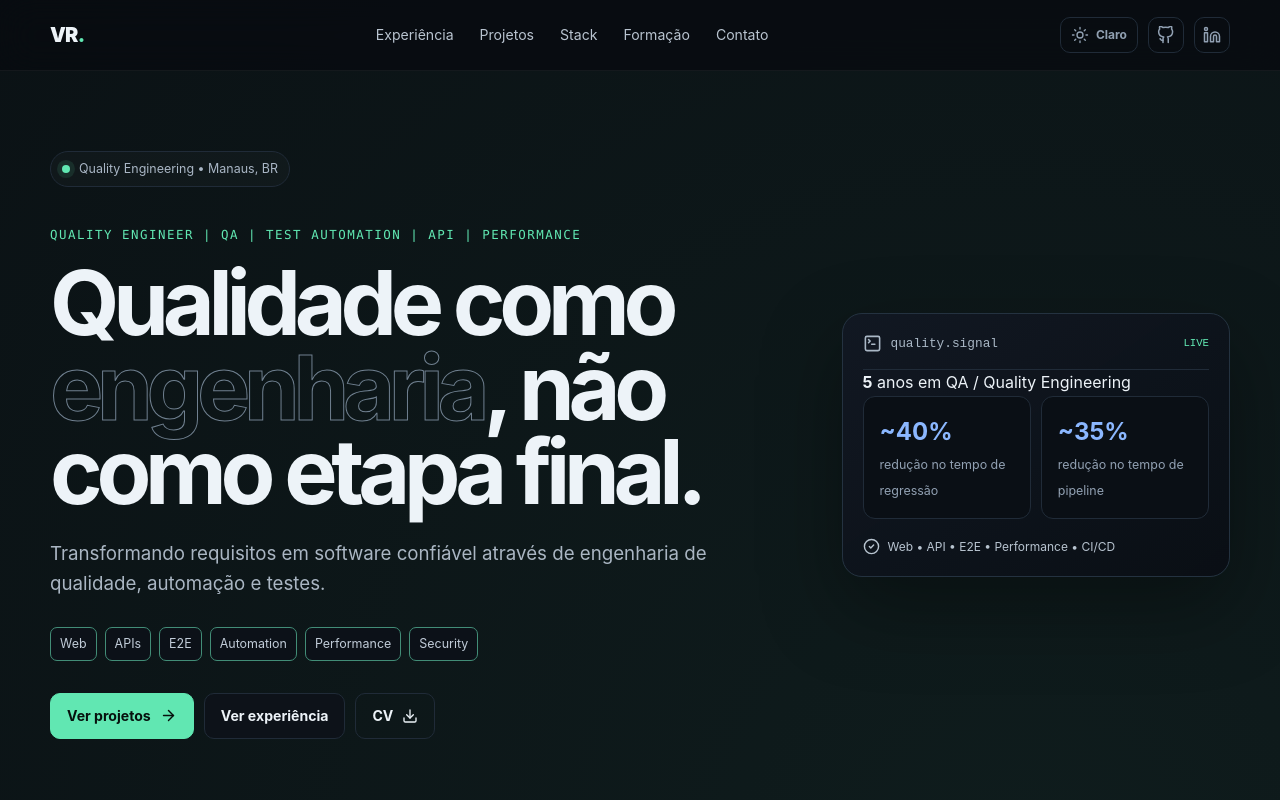
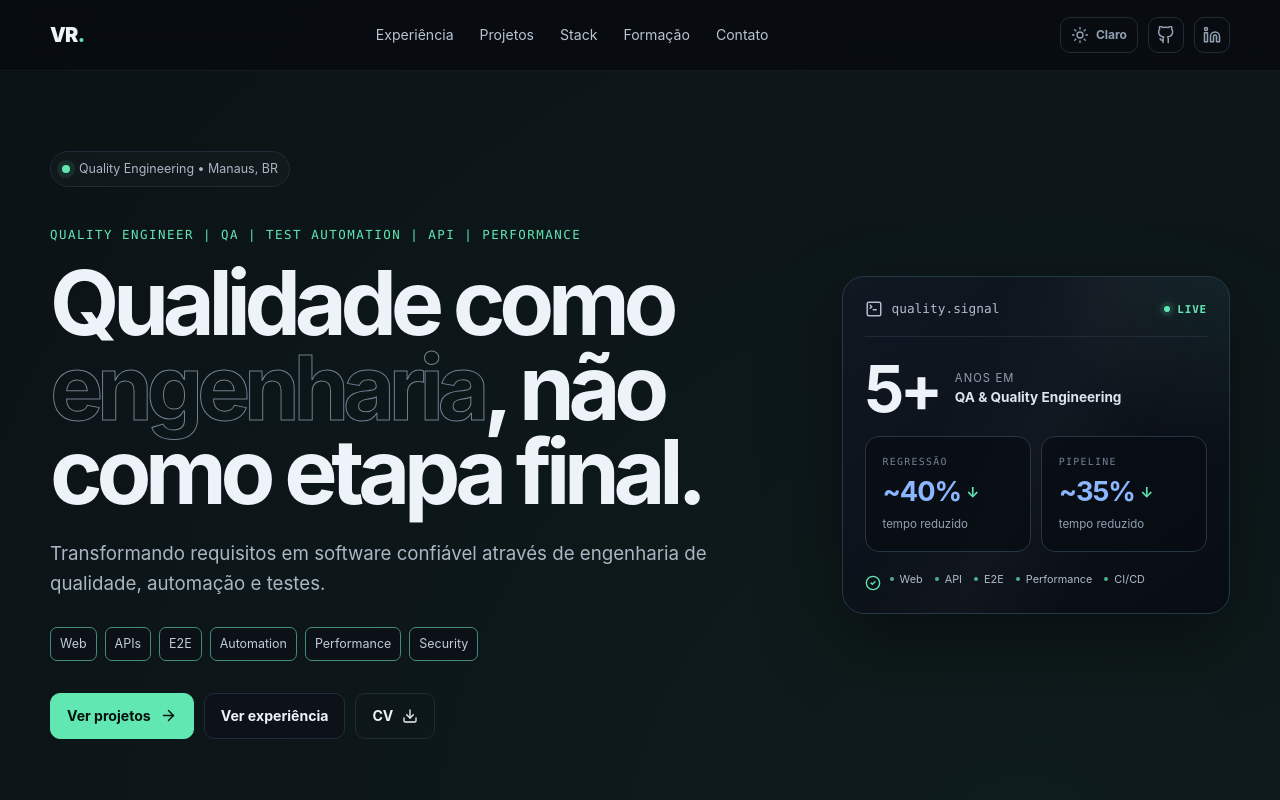
Before and after one commit to vandersoncr/quality-engineer-vcr-portfolio, a Next.js app: page / in a window 1280 px wide. Shown: the top 800 px of the page. Built offline with nearby package versions, Linux system fonts and the light colour scheme.

Commit message:
fix: update card

```diff
--- a/src/app/page.tsx
+++ b/src/app/page.tsx
@@ -12,9 +12,12 @@ import {
   Sparkles,
   TerminalSquare,
 } from "lucide-react";
+
 import { GithubIcon, LinkedinIcon } from "@/components/SocialIcons";
 import { Nav } from "@/components/Nav";
 import { SectionTitle } from "@/components/SectionTitle";
+import { SignalCard } from "@/components/SignalCard";
+
 import {
   certifications,
   education,
@@ -37,16 +40,21 @@ export default function Home() {
   return (
     <main id="top">
       <Nav />
+
       <section className="hero container">
         <div className="hero-copy">
           <div className="status">
             <span /> Quality Engineering • Manaus, BR
           </div>
+
           <p className="kicker">{profile.role}</p>
+
           <h1>
             Qualidade como <em>engenharia</em>, não como etapa final.
           </h1>
+
           <p className="hero-text">{profile.headline}</p>
+
           <div className="hero-tags">
             <span>Web</span>
             <span>APIs</span>
@@ -55,13 +63,16 @@ export default function Home() {
             <span>Performance</span>
             <span>Security</span>
           </div>
+
           <div className="hero-actions">
             <a className="btn primary" href="#projects">
               Ver projetos <ArrowRight size={17} />
             </a>
+
             <a className="btn" href="#experience">
               Ver experiência
             </a>
+
             <a
               className="btn ghost"
               href="/Curriculo_Vanderson_Rodrigues_Quality_Engineer.pdf"
@@ -71,30 +82,8 @@ export default function Home() {
             </a>
           </div>
         </div>
-        <aside className="signal-card">
-          <div className="signal-top">
-            <TerminalSquare size={19} />
-            <span>quality.signal</span>
-            <small>LIVE</small>
-          </div>
-          <div data-testid="experience-years">
-            <strong>5</strong>
-            <span> anos em QA / Quality Engineering</span>
-          </div>
-          <div className="metric-row">
-            <div>
-              <strong>~40%</strong>
-              <span>redução no tempo de regressão</span>
-            </div>
-            <div>
-              <strong>~35%</strong>
-              <span>redução no tempo de pipeline</span>
-            </div>
-          </div>
-          <div className="signal-line">
-            <CheckCircle2 size={17} /> Web • API • E2E • Performance • CI/CD
-          </div>
-        </aside>
+
+        <SignalCard />
       </section>
 
       <section className="container section about" id="about">
@@ -102,28 +91,33 @@ export default function Home() {
           eyebrow="01 / Perfil"
           title="Engenharia de qualidade do requisito ao feedback."
         />
+
         <div className="about-grid">
           <p>{profile.summary}</p>
+
           <div className="principles">
             <div>
               <ShieldCheck />{" "}
               <span>
-                <strong>Quality by design</strong>Risco, critérios e
-                testabilidade desde o refinamento.
+                <strong>Quality by design</strong>
+                Risco, critérios e testabilidade desde o refinamento.
               </span>
             </div>
+
             <div>
               <TerminalSquare />{" "}
               <span>
-                <strong>Automation with purpose</strong>Automação orientada a
-                valor, estabilidade e feedback rápido.
+                <strong>Automation with purpose</strong>
+                Automação orientada a valor, estabilidade e feedback rápido.
               </span>
             </div>
+
             <div>
               <Sparkles />{" "}
               <span>
-                <strong>Next frontier</strong>IA aplicada a QA como trilha de
-                evolução, separada da experiência consolidada.
+                <strong>Next frontier</strong>
+                IA aplicada a QA como trilha de evolução, separada da
+                experiência consolidada.
               </span>
             </div>
           </div>
@@ -136,6 +130,7 @@ export default function Home() {
           title="Contextos complexos. Qualidade contínua."
           subtitle="Responsabilidade, stack e impacto — sem transformar a experiência em uma lista genérica de tarefas."
         />
+
         <div className="timeline">
           {experiences.map((exp) => (
             <article className="timeline-item" key={exp.company}>
@@ -143,6 +138,7 @@ export default function Home() {
                 <span>{exp.period}</span>
                 <small>{exp.location}</small>
               </div>
+
               <div className="experience-card">
                 <div className="card-head">
                   <div>
@@ -150,12 +146,15 @@ export default function Home() {
                     <h3>{exp.role}</h3>
                   </div>
                 </div>
+
                 <p className="muted">{exp.context}</p>
+
                 <ul>
                   {exp.highlights.map((h) => (
                     <li key={h}>{h}</li>
                   ))}
                 </ul>
+
                 <div className="chips">
                   {exp.stack.map((s) => (
                     <span key={s}>{s}</span>
@@ -174,6 +173,7 @@ export default function Home() {
             title="Evidências técnicas, não apenas ferramentas."
             subtitle="Cases construídos apenas com experiências e competências documentadas no currículo."
           />
+
           <div className="projects-grid">
             {projects.map((p, i) => (
               <article
@@ -181,28 +181,36 @@ export default function Home() {
                 key={p.title}
               >
                 <div className="project-index">0{i + 1}</div>
+
                 <span className="eyebrow">{p.eyebrow}</span>
+
                 <h3>{p.title}</h3>
+
                 <div className="case-block">
                   <small>PROBLEMA</small>
                   <p>{p.problem}</p>
                 </div>
+
                 <div className="case-block">
                   <small>ESTRATÉGIA</small>
                   <p>{p.strategy}</p>
                 </div>
+
                 <div className="case-block">
                   <small>IMPLEMENTAÇÃO</small>
+
                   <ul>
                     {p.implementation.map((x) => (
                       <li key={x}>{x}</li>
                     ))}
                   </ul>
                 </div>
+
                 <div className="result">
                   <CheckCircle2 size={18} />
                   <p>{p.result}</p>
                 </div>
+
                 <div className="chips">
                   {p.stack.map((s) => (
                     <span key={s}>{s}</span>
@@ -219,15 +227,18 @@ export default function Home() {
           eyebrow="04 / Quality Engineering"
           title="Qualidade ao longo de todo o SDLC."
         />
+
         <div className="flow" aria-label="Fluxo de Quality Engineering">
           {qualityFlow.map((x, i) => (
             <div key={x} className="flow-step">
               <span>{String(i + 1).padStart(2, "0")}</span>
               <strong>{x}</strong>
+
               {i < qualityFlow.length - 1 && <ArrowRight size={18} />}
             </div>
           ))}
         </div>
+
         <div className="quality-grid">
           <p>Shift Left</p>
           <p>Automation</p>
@@ -244,6 +255,7 @@ export default function Home() {
           title="Stack organizada por contexto de uso."
           subtitle="Sem porcentagens arbitrárias: experiência profissional e trilha de evolução ficam explicitamente separadas."
         />
+
         <div className="skills-grid">
           {skillGroups.map((g) => (
             <article
@@ -255,6 +267,7 @@ export default function Home() {
               key={g.title}
             >
               <h3>{g.title}</h3>
+
               <div className="chips">
                 {g.items.map((i) => (
                   <span key={i}>{i}</span>
@@ -268,13 +281,16 @@ export default function Home() {
       <section className="container section ai">
         <div>
           <span className="eyebrow">06 / AI + QA</span>
+
           <h2>AI-Assisted Quality Engineering</h2>
+
           <p>
             Trilha de aprofundamento voltada a elevar produtividade, análise e
             avaliação em QA sem apresentar estudo como experiência profissional
             consolidada.
           </p>
         </div>
+
         <div className="ai-map">
           {[
             "LLMs",
@@ -297,18 +313,23 @@ export default function Home() {
           title="Formação & especializações."
           subtitle="Base acadêmica e cursos selecionados pelo impacto direto no posicionamento como Quality Engineer. A Home prioriza relevância para recrutadores em vez de volume de certificados."
         />
+
         <div className="edu-grid">
           <article>
             <h3>Formação Acadêmica</h3>
+
             {education.map((e) => (
               <p key={e}>{e}</p>
             ))}
           </article>
+
           <article>
             <h3>Cursos & Formação Complementar em Destaque</h3>
+
             {certifications.map((c) => (
               <p key={c}>{c}</p>
             ))}
+
             <small className="education-note">
               Seleção orientada a QA, automação, API, segurança e engenharia de
               software.
@@ -320,29 +341,37 @@ export default function Home() {
       <section className="container contact" id="contact">
         <div>
           <span className="eyebrow">08 / Contato</span>
+
           <h2>Vamos construir software com mais qualidade?</h2>
+
           <p>
             Disponível para conversas sobre Quality Engineering, automação de
             testes, API, performance e evolução de práticas de qualidade.
           </p>
         </div>
+
         <div className="contact-links">
           <a href={`mailto:${profile.email}`}>
             <Mail /> {profile.email}
           </a>
+
           <a href={profile.linkedin} target="_blank">
             <LinkedinIcon /> LinkedIn
           </a>
+
           <a href={profile.github} target="_blank">
             <GithubIcon /> GitHub
           </a>
+
           <span>
             <MapPin /> {profile.location}
           </span>
         </div>
       </section>
+
       <footer className="container footer">
         <span>Vanderson Cardoso Rodrigues</span>
+
         <span>
           Quality Engineering throughout the Software Development Lifecycle.
         </span>
```
